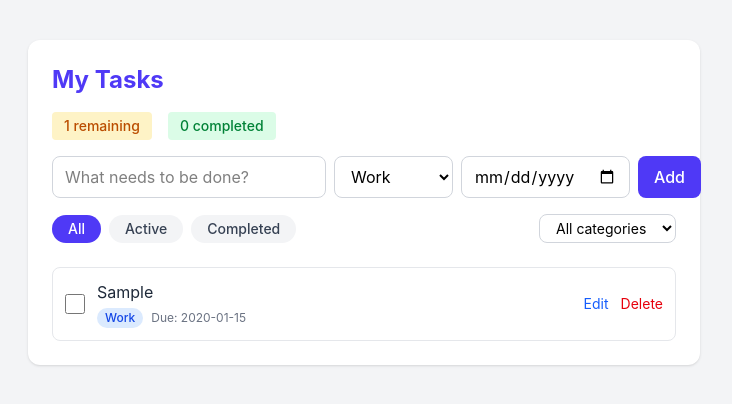
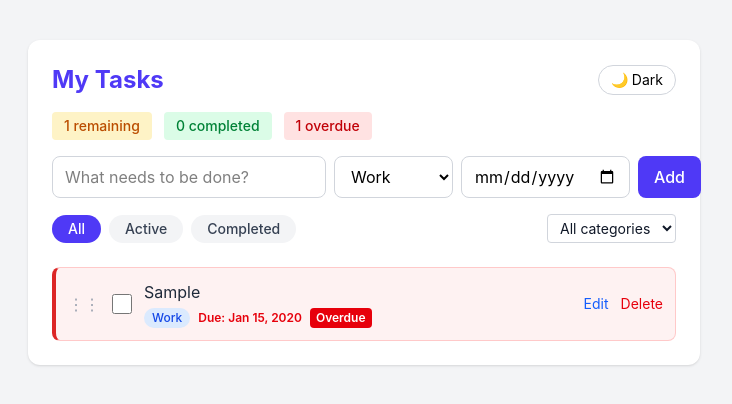
Before and after one commit to ashad0806/Task-Manager, a React (Vite) app: page / in a window 1280 px wide. Both pictures are taken after typing "Sample", "2020-01-15" into the empty fields and a click on the button "Add". Shown: the top 404 px of the page, without its empty margins (276-1008 px from the left). Built offline with nearby package versions, Linux system fonts and the light colour scheme.

Commit message:
Feat: Add Overdue Indicators, Dark/Light Theme & Drag-and-Drop

```diff
--- a/src/App.css
+++ b/src/App.css
@@ -1 +1,44 @@
 @import "tailwindcss";
+
+/* Tailwind v4: enable dark mode via a ".dark" class on <html> */
+@custom-variant dark (&:where(.dark, .dark *));
+
+/* Make native controls (date picker, scrollbars) match the theme */
+html.dark {
+  color-scheme: dark;
+}
+
+/* New tasks fade and slide in */
+@keyframes task-in {
+  from {
+    opacity: 0;
+    transform: translateY(-6px);
+  }
+  to {
+    opacity: 1;
+    transform: translateY(0);
+  }
+}
+.task-enter {
+  animation: task-in 0.2s ease-out;
+}
+
+/* Overdue tasks get a thick red bar on the left */
+.task-overdue {
+  border-left: 4px solid #dc2626;
+}
+
+/* Drag-and-drop feedback */
+.task-dragging {
+  opacity: 0.4;
+}
+.task-drag-over {
+  outline: 2px dashed #6366f1;
+  outline-offset: 2px;
+}
+[draggable="true"] {
+  cursor: grab;
+}
+[draggable="true"]:active {
+  cursor: grabbing;
+}
--- a/src/App.jsx
+++ b/src/App.jsx
@@ -1,14 +1,27 @@
-import { useState } from 'react';
+import { useState, useEffect } from 'react';
 import useLocalStorage from './hooks/useLocalStorage';
+import { getDueStatus } from './utils/dates';
 import TaskForm from './components/TaskForm';
 import TaskList from './components/TaskList';
 import FilterBar from './components/FilterBar';
 import Stats from './components/Stats';
+import ThemeToggle from './components/ThemeToggle';
+
+const systemTheme = () =>
+  window.matchMedia('(prefers-color-scheme: dark)').matches ? 'dark' : 'light';
 
 function App() {
   const [tasks, setTasks] = useLocalStorage('tasks', []);
+  const [theme, setTheme] = useLocalStorage('theme', systemTheme());
   const [filter, setFilter] = useState('all');
   const [categoryFilter, setCategoryFilter] = useState('All');
+
+  // Put/remove the "dark" class on <html> whenever the theme changes
+  useEffect(() => {
+    document.documentElement.classList.toggle('dark', theme === 'dark');
+  }, [theme]);
+
+  const toggleTheme = () => setTheme((t) => (t === 'dark' ? 'light' : 'dark'));
 
   const addTask = ({ text, category, dueDate }) => {
     const newTask = {
@@ -38,11 +51,25 @@ function App() {
     );
   };
 
+  // DRAG-AND-DROP: move the dragged task to the target task's position
+  const reorderTasks = (dragId, targetId) => {
+    setTasks((prev) => {
+      const from = prev.findIndex((t) => t.id === dragId);
+      const to = prev.findIndex((t) => t.id === targetId);
+      if (from === -1 || to === -1 || from === to) return prev;
+
+      const next = [...prev];
+      const [moved] = next.splice(from, 1);
+      next.splice(to, 0, moved);
+      return next;
+    });
+  };
+
   // Live counts (always based on ALL tasks)
   const completedCount = tasks.filter((t) => t.completed).length;
   const remainingCount = tasks.length - completedCount;
+  const overdueCount = tasks.filter((t) => getDueStatus(t) === 'overdue').length;
 
-  // Apply status + category filters
   const visibleTasks = tasks.filter((t) => {
     const statusOk =
       filter === 'all' ||
@@ -53,11 +80,20 @@ function App() {
   });
 
   return (
-    <div className="min-h-screen bg-gray-100 px-4 py-10">
-      <main className="mx-auto max-w-2xl rounded-xl bg-white p-6 shadow">
-        <h1 className="mb-4 text-2xl font-bold text-indigo-600">My Tasks</h1>
+    <div className="min-h-screen bg-gray-100 px-4 py-10 dark:bg-gray-900">
+      <main className="mx-auto max-w-2xl rounded-xl bg-white p-6 shadow dark:bg-gray-800">
+        <div className="mb-4 flex items-center justify-between">
+          <h1 className="text-2xl font-bold text-indigo-600 dark:text-indigo-400">
+            My Tasks
+          </h1>
+          <ThemeToggle theme={theme} onToggle={toggleTheme} />
+        </div>
 
-        <Stats remaining={remainingCount} completed={completedCount} />
+        <Stats
+          remaining={remainingCount}
+          completed={completedCount}
+          overdue={overdueCount}
+        />
 
         <TaskForm onAdd={addTask} />
 
@@ -73,6 +109,7 @@ function App() {
           onToggle={toggleTask}
           onDelete={deleteTask}
           onEdit={editTask}
+          onReorder={reorderTasks}
         />
       </main>
     </div>
--- a/src/components/FilterBar.jsx
+++ b/src/components/FilterBar.jsx
@@ -1,4 +1,5 @@
 import { CATEGORIES } from '../utils/constants';
+import { fieldSmClass } from '../utils/styles';
 
 const FILTERS = [
   { key: 'all', label: 'All' },
@@ -22,7 +23,7 @@ export default function FilterBar({
             className={`rounded-full px-4 py-1 text-sm font-medium ${
               filter === key
                 ? 'bg-indigo-600 text-white'
-                : 'bg-gray-100 text-gray-700 hover:bg-gray-200'
+                : 'bg-gray-100 text-gray-700 hover:bg-gray-200 dark:bg-gray-700 dark:text-gray-200 dark:hover:bg-gray-600'
             }`}
           >
             {label}
@@ -34,7 +35,7 @@ export default function FilterBar({
         value={categoryFilter}
         onChange={(e) => onCategoryChange(e.target.value)}
         aria-label="Filter by category"
-        className="rounded-lg border border-gray-300 px-3 py-1 text-sm"
+        className={`${fieldSmClass} text-sm`}
       >
         <option value="All">All categories</option>
         {CATEGORIES.map((c) => (
--- a/src/components/Stats.jsx
+++ b/src/components/Stats.jsx
@@ -1,12 +1,17 @@
-export default function Stats({ remaining, completed }) {
+export default function Stats({ remaining, completed, overdue }) {
   return (
-    <div className="mb-4 flex gap-4 text-sm">
-      <span className="rounded bg-amber-100 px-3 py-1 font-medium text-amber-700">
+    <div className="mb-4 flex flex-wrap gap-3 text-sm">
+      <span className="rounded bg-amber-100 px-3 py-1 font-medium text-amber-700 dark:bg-amber-900/40 dark:text-amber-300">
         {remaining} remaining
       </span>
-      <span className="rounded bg-green-100 px-3 py-1 font-medium text-green-700">
+      <span className="rounded bg-green-100 px-3 py-1 font-medium text-green-700 dark:bg-green-900/40 dark:text-green-300">
         {completed} completed
       </span>
+      {overdue > 0 && (
+        <span className="rounded bg-red-100 px-3 py-1 font-medium text-red-700 dark:bg-red-900/40 dark:text-red-300">
+          {overdue} overdue
+        </span>
+      )}
     </div>
   );
 }
--- a/src/components/TaskItem.jsx
+++ b/src/components/TaskItem.jsx
@@ -1,17 +1,30 @@
 import { useState } from 'react';
 import { CATEGORIES } from '../utils/constants';
-import  ConfirmModal  from './ConfirmModal';
+import { fieldSmClass } from '../utils/styles';
+import { getDueStatus, formatDate } from '../utils/dates';
+import ConfirmModal from './ConfirmModal';
 
 const BADGE_STYLES = {
-  Work: 'bg-blue-100 text-blue-700',
-  Personal: 'bg-green-100 text-green-700',
-  Urgent: 'bg-red-100 text-red-700',
-  College: 'bg-purple-100 text-purple-700',
-  Shopping: 'bg-yellow-100 text-yellow-700',
-  Others: 'bg-gray-100 text-gray-700',
+  Work: 'bg-blue-100 text-blue-700 dark:bg-blue-900/40 dark:text-blue-300',
+  Personal: 'bg-green-100 text-green-700 dark:bg-green-900/40 dark:text-green-300',
+  College: 'bg-purple-100 text-purple-700 dark:bg-purple-900/40 dark:text-purple-300',
+  Shopping: 'bg-orange-100 text-orange-700 dark:bg-orange-900/40 dark:text-orange-300',
+  Other: 'bg-gray-200 text-gray-700 dark:bg-gray-600 dark:text-gray-200',
+  Urgent: 'bg-red-100 text-red-700 dark:bg-red-900/40 dark:text-red-300',
 };
 
-export default function TaskItem({ task, onToggle, onDelete, onEdit }) {
+export default function TaskItem({
+  task,
+  onToggle,
+  onDelete,
+  onEdit,
+  isDragging,
+  isDragOver,
+  onDragStart,
+  onDragOver,
+  onDrop,
+  onDragEnd,
+}) {
   const [isEditing, setIsEditing] = useState(false);
   const [draftText, setDraftText] = useState(task.text);
   const [draftCategory, setDraftCategory] = useState(task.category);
@@ -19,6 +32,8 @@ export default function TaskItem({ task, onToggle, onDelete, onEdit }) {
 
   // null | 'delete' | 'save'  (which confirmation popup is open)
   const [confirming, setConfirming] = useState(null);
+
+  const dueStatus = getDueStatus(task); // 'overdue' | 'today' | 'upcoming' | 'none'
 
   const startEdit = () => {
     setDraftText(task.text);
@@ -29,7 +44,6 @@ export default function TaskItem({ task, onToggle, onDelete, onEdit }) {
 
   const cancelEdit = () => setIsEditing(false);
 
-  // Step 1: user clicks Save -> validate, then ask for confirmation
   const requestSave = () => {
     if (!draftText.trim()) return;
 
@@ -39,13 +53,12 @@ export default function TaskItem({ task, onToggle, onDelete, onEdit }) {
       draftDate === task.dueDate;
 
     if (unchanged) {
-      setIsEditing(false); // nothing to save, no popup needed
+      setIsEditing(false);
       return;
     }
     setConfirming('save');
   };
 
-  // Step 2: user confirms -> actually save
   const confirmSave = () => {
     onEdit(task.id, {
       text: draftText.trim(),
@@ -66,7 +79,12 @@ export default function TaskItem({ task, onToggle, onDelete, onEdit }) {
     if (e.key === 'Escape') cancelEdit();
   };
 
-  // The popup (shown on top of the page when needed)
+  const handleDragStart = (e) => {
+    e.dataTransfer.effectAllowed = 'move';
+    e.dataTransfer.setData('text/plain', task.id); // Firefox needs this
+    onDragStart();
+  };
+
   const modal =
     confirming === 'delete' ? (
       <ConfirmModal
@@ -90,7 +108,7 @@ export default function TaskItem({ task, onToggle, onDelete, onEdit }) {
   // ---------- EDIT MODE ----------
   if (isEditing) {
     return (
-      <li className="flex flex-col gap-2 rounded-lg border border-indigo-300 p-3 sm:flex-row sm:items-center">
+      <li className="flex flex-col gap-2 rounded-lg border border-indigo-300 bg-white p-3 sm:flex-row sm:items-center dark:border-indigo-500 dark:bg-gray-800">
         <input
           type="text"
           value={draftText}
@@ -98,13 +116,13 @@ export default function TaskItem({ task, onToggle, onDelete, onEdit }) {
           onKeyDown={handleKeyDown}
           maxLength={120}
           autoFocus
-          className="flex-1 rounded border border-gray-300 px-2 py-1 outline-none focus:border-indigo-500"
+          className={`flex-1 ${fieldSmClass}`}
         />
         <select
           value={draftCategory}
           onChange={(e) => setDraftCategory(e.target.value)}
           aria-label="Category"
-          className="rounded border border-gray-300 px-2 py-1"
+          className={fieldSmClass}
         >
           {CATEGORIES.map((c) => (
             <option key={c} value={c}>{c}</option>
@@ -115,7 +133,7 @@ export default function TaskItem({ task, onToggle, onDelete, onEdit }) {
           value={draftDate}
           onChange={(e) => setDraftDate(e.target.value)}
           aria-label="Due date"
-          className="rounded border border-gray-300 px-2 py-1"
+          className={fieldSmClass}
         />
         <div className="flex gap-2">
           <button
@@ -126,7 +144,7 @@ export default function TaskItem({ task, onToggle, onDelete, onEdit }) {
           </button>
           <button
             onClick={cancelEdit}
-            className="rounded border border-gray-300 px-3 py-1 text-sm hover:bg-gray-100"
+            className="rounded border border-gray-300 px-3 py-1 text-sm hover:bg-gray-100 dark:border-gray-600 dark:text-gray-200 dark:hover:bg-gray-700"
           >
             Cancel
           </button>
@@ -137,8 +155,39 @@ export default function TaskItem({ task, onToggle, onDelete, onEdit }) {
   }
 
   // ---------- NORMAL MODE ----------
+  const rowClass = [
+    'task-enter flex items-center gap-3 rounded-lg border p-3',
+    dueStatus === 'overdue'
+      ? 'task-overdue border-red-200 bg-red-50 dark:border-red-900 dark:bg-red-950/30'
+      : 'border-gray-200 bg-white dark:border-gray-700 dark:bg-gray-800',
+    isDragging ? 'task-dragging' : '',
+    isDragOver ? 'task-drag-over' : '',
+  ].join(' ');
+
+  const dueTextClass =
+    dueStatus === 'overdue'
+      ? 'font-semibold text-red-600 dark:text-red-400'
+      : dueStatus === 'today'
+      ? 'font-semibold text-amber-600 dark:text-amber-400'
+      : 'text-gray-500 dark:text-gray-400';
+
   return (
-    <li className="flex items-center gap-3 rounded-lg border border-gray-200 p-3">
+    <li
+      draggable
+      onDragStart={handleDragStart}
+      onDragOver={onDragOver}
+      onDrop={onDrop}
+      onDragEnd={onDragEnd}
+      className={rowClass}
+    >
+      <span
+        aria-hidden="true"
+        title="Drag to reorder"
+        className="select-none text-gray-400 dark:text-gray-500"
+      >
+        ⋮⋮
+      </span>
+
       <input
         type="checkbox"
         checked={task.completed}
@@ -150,31 +199,49 @@ export default function TaskItem({ task, onToggle, onDelete, onEdit }) {
       <div className="min-w-0 flex-1">
         <p
           className={`break-words ${
-            task.completed ? 'text-gray-400 line-through' : 'text-gray-800'
+            task.completed
+              ? 'text-gray-400 line-through dark:text-gray-500'
+              : 'text-gray-800 dark:text-gray-100'
           }`}
         >
           {task.text}
         </p>
-        <div className="mt-1 flex items-center gap-2 text-xs">
+        <div className="mt-1 flex flex-wrap items-center gap-2 text-xs">
           <span
             className={`rounded-full px-2 py-0.5 font-medium ${
-              BADGE_STYLES[task.category] || 'bg-gray-100 text-gray-700'
+              BADGE_STYLES[task.category] ||
+              'bg-gray-100 text-gray-700 dark:bg-gray-600 dark:text-gray-200'
             }`}
           >
             {task.category}
           </span>
+
           {task.dueDate && (
-            <span className="text-gray-500">Due: {task.dueDate}</span>
+            <span className={dueTextClass}>Due: {formatDate(task.dueDate)}</span>
+          )}
+
+          {dueStatus === 'overdue' && (
+            <span className="rounded bg-red-600 px-1.5 py-0.5 font-semibold text-white">
+              Overdue
+            </span>
+          )}
+          {dueStatus === 'today' && (
+            <span className="rounded bg-amber-500 px-1.5 py-0.5 font-semibold text-white">
+              Due today
+            </span>
           )}
         </div>
       </div>
 
-      <button onClick={startEdit} className="text-sm text-blue-600 hover:underline">
+      <button
+        onClick={startEdit}
+        className="text-sm text-blue-600 hover:underline dark:text-blue-400"
+      >
         Edit
       </button>
       <button
         onClick={() => setConfirming('delete')}
-        className="text-sm text-red-600 hover:underline"
+        className="text-sm text-red-600 hover:underline dark:text-red-400"
       >
         Delete
       </button>
--- a/src/components/TaskList.jsx
+++ b/src/components/TaskList.jsx
@@ -1,9 +1,18 @@
+import { useState } from 'react';
 import TaskItem from './TaskItem';
 
-export default function TaskList({ tasks, onToggle, onDelete, onEdit }) {
+export default function TaskList({ tasks, onToggle, onDelete, onEdit, onReorder }) {
+  const [dragId, setDragId] = useState(null); // task being dragged
+  const [overId, setOverId] = useState(null); // task it is hovering over
+
+  const clearDrag = () => {
+    setDragId(null);
+    setOverId(null);
+  };
+
   if (tasks.length === 0) {
     return (
-      <p className="mt-6 text-center text-gray-400">
+      <p className="mt-6 text-center text-gray-400 dark:text-gray-500">
         No tasks here. Add one above!
       </p>
     );
@@ -18,6 +27,19 @@ export default function TaskList({ tasks, onToggle, onDelete, onEdit }) {
           onToggle={onToggle}
           onDelete={onDelete}
           onEdit={onEdit}
+          isDragging={dragId === task.id}
+          isDragOver={overId === task.id && dragId !== task.id}
+          onDragStart={() => setDragId(task.id)}
+          onDragOver={(e) => {
+            e.preventDefault(); // required, otherwise dropping is not allowed
+            setOverId(task.id);
+          }}
+          onDrop={(e) => {
+            e.preventDefault();
+            if (dragId && dragId !== task.id) onReorder(dragId, task.id);
+            clearDrag();
+          }}
+          onDragEnd={clearDrag}
         />
       ))}
     </ul>
--- /dev/null
+++ b/src/components/ThemeToggle.jsx
@@ -0,0 +1,14 @@
+export default function ThemeToggle({ theme, onToggle }) {
+  const isDark = theme === 'dark';
+
+  return (
+    <button
+      onClick={onToggle}
+      aria-label={isDark ? 'Switch to light theme' : 'Switch to dark theme'}
+      title={isDark ? 'Switch to light theme' : 'Switch to dark theme'}
+      className="rounded-full border border-gray-300 px-3 py-1 text-sm hover:bg-gray-100 dark:border-gray-600 dark:text-gray-100 dark:hover:bg-gray-700"
+    >
+      {isDark ? '☀️ Light' : '🌙 Dark'}
+    </button>
+  );
+}
--- /dev/null
+++ b/src/utils/dates.js
@@ -0,0 +1,27 @@
+// Today's date as YYYY-MM-DD in the user's LOCAL time zone
+export function todayString() {
+  const d = new Date();
+  const y = d.getFullYear();
+  const m = String(d.getMonth() + 1).padStart(2, '0');
+  const day = String(d.getDate()).padStart(2, '0');
+  return `${y}-${m}-${day}`;
+}
+
+// 'overdue' | 'today' | 'upcoming' | 'none'
+export function getDueStatus(task) {
+  if (!task.dueDate || task.completed) return 'none';
+  const today = todayString();
+  if (task.dueDate < today) return 'overdue';
+  if (task.dueDate === today) return 'today';
+  return 'upcoming';
+}
+
+// '2026-10-01' -> 'Oct 1, 2026'
+export function formatDate(dateStr) {
+  const [y, m, d] = dateStr.split('-').map(Number);
+  return new Date(y, m - 1, d).toLocaleDateString('en-US', {
+    month: 'short',
+    day: 'numeric',
+    year: 'numeric',
+  });
+}
--- /dev/null
+++ b/src/utils/styles.js
@@ -0,0 +1,5 @@
+export const fieldClass =
+  'rounded-lg border border-gray-300 bg-white px-3 py-2 text-gray-900 outline-none focus:border-indigo-500 dark:border-gray-600 dark:bg-gray-700 dark:text-gray-100 dark:placeholder-gray-400';
+
+export const fieldSmClass =
+  'rounded border border-gray-300 bg-white px-2 py-1 text-gray-900 outline-none focus:border-indigo-500 dark:border-gray-600 dark:bg-gray-700 dark:text-gray-100';
```
Also changed, not shown: src/components/ConfirmModal.jsx (+8 -5 lines).
